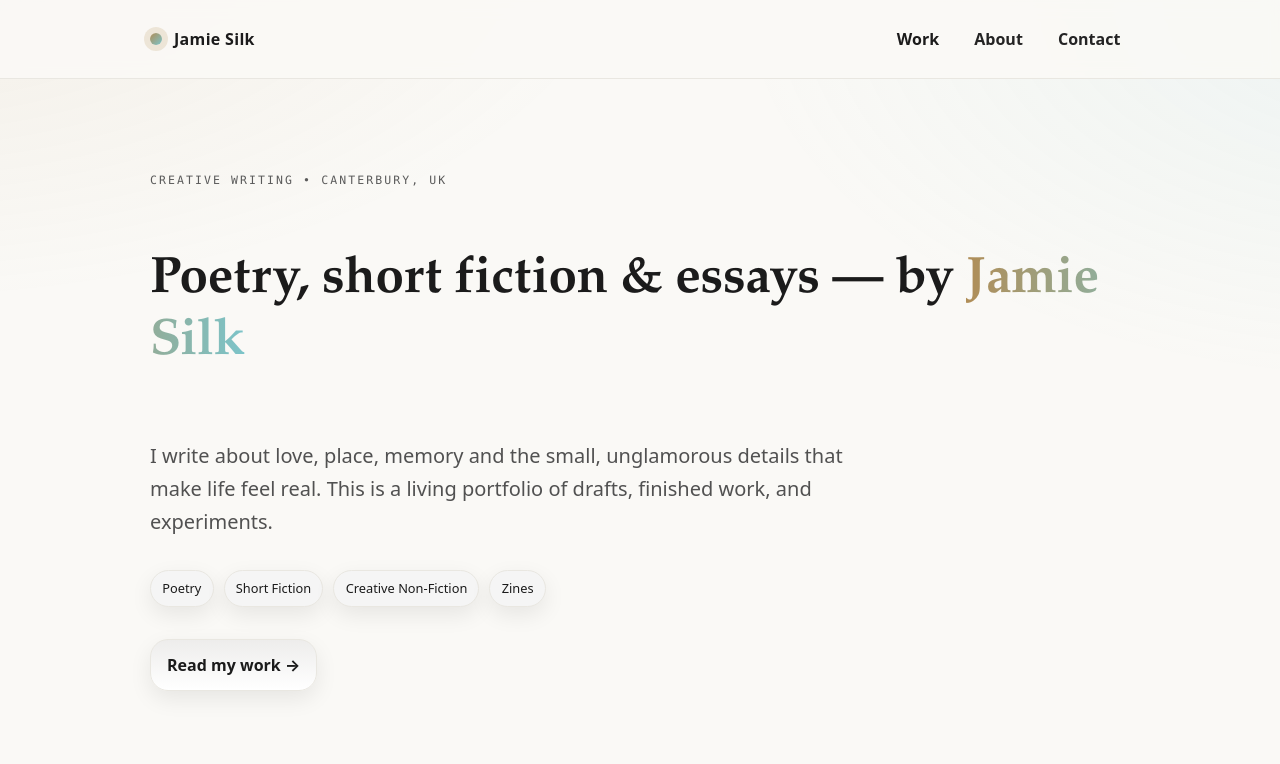
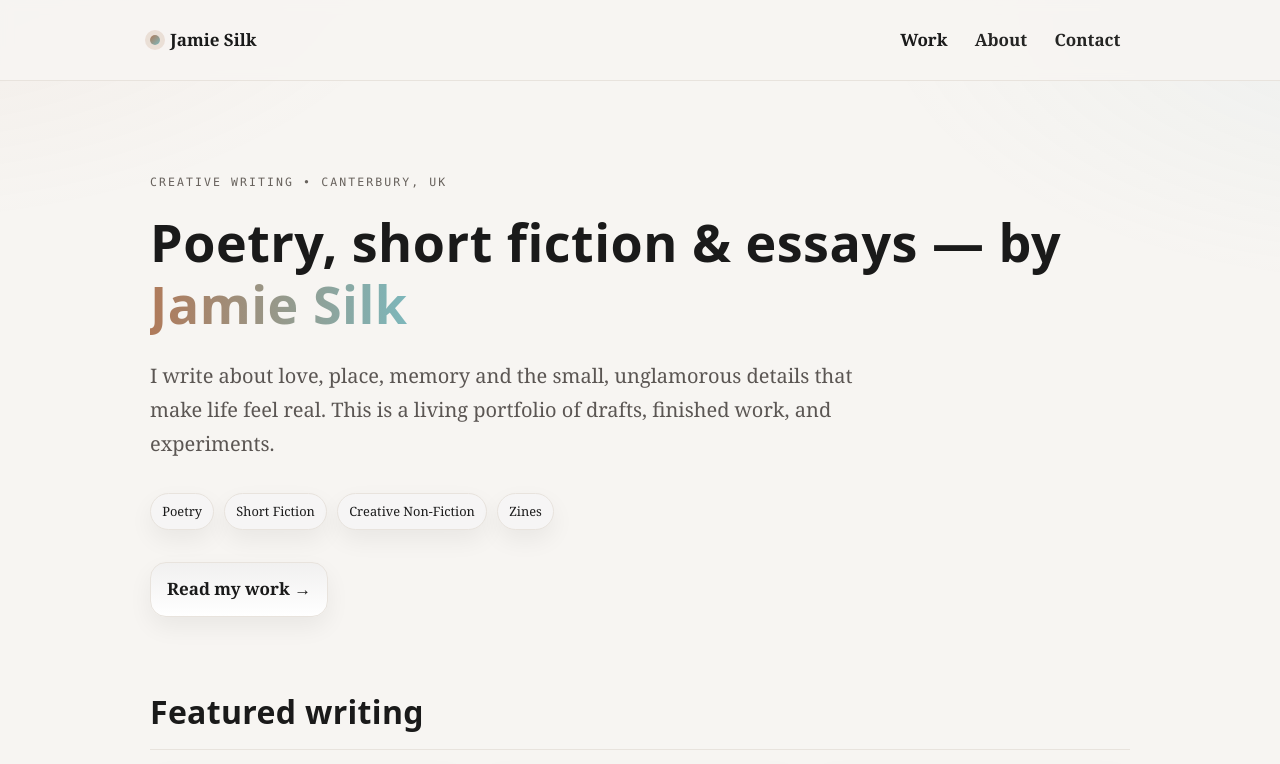
Before and after one commit to jamiesilk/jamie-portfolio, a plain HTML site: page index.html in a window 1280 px wide. Shown: the top 764 px of the page. Drawn offline with Linux system fonts and the light colour scheme.

Commit message:
Update style.css

```diff
--- a/style.css
+++ b/style.css
@@ -1,71 +1,62 @@
-/* -------------------------
-   Design tokens
---------------------------*/
+/* ============== Design tokens ============== */
 :root{
-  --bg: #0e0e10;
-  --surface: #151517;
-  --ink: #e9e7e1;
-  --muted: #b2b0aa;
-  --accent: #b08d57;
-  --accent-2: #7cc4c9;
-  --rule: #2a2a2e;
-  --radius: 18px;
-  --shadow: 0 8px 22px rgba(0,0,0,.28);
+  --bg: #f7f5f2;          /* paper */
+  --surface: #ffffff;     /* cards */
+  --ink: #1a1a1a;         /* text */
+  --muted: #67615c;       /* secondary text */
+  --accent: #b07a5a;      /* warm highlight */
+  --accent-2: #7db7bb;    /* cool highlight */
+  --rule: #e8e3dd;        /* hairline */
+  --radius: 16px;
+  --shadow: 0 10px 24px rgba(0,0,0,.06);
   --transition: 220ms ease;
 
-  --font-sans: ui-sans-serif, system-ui, -apple-system, "Segoe UI", Roboto, "Helvetica Neue", Arial, "Noto Sans", "Apple Color Emoji","Segoe UI Emoji","Segoe UI Symbol";
-  --font-serif: "Iowan Old Style", "Palatino Linotype", Palatino, "Book Antiqua", Georgia, serif;
-  --font-mono: ui-monospace, SFMono-Regular, Menlo, Monaco, Consolas, "Liberation Mono", "Courier New", monospace;
+  --font-sans: system-ui, -apple-system, "Segoe UI", Roboto, Helvetica, Arial, "Apple Color Emoji","Segoe UI Emoji";
+  --font-serif: Georgia, "Times New Roman", serif;
+  --font-mono: ui-monospace, SFMono-Regular, Menlo, Consolas, "Courier New", monospace;
 
-  --measure: 65ch;
+  --measure: 66ch;        /* comfortable line length */
 }
 
-@media (prefers-color-scheme: light){
+@media (prefers-color-scheme: dark){
   :root{
-    --bg:#faf9f6;
-    --surface:#ffffff;
-    --ink:#1b1b1b;
-    --muted:#5a5a5a;
-    --rule:#e9e7e1;
-    --shadow: 0 8px 22px rgba(0,0,0,.08);
+    --bg:#131313; --surface:#1b1b1b; --ink:#eee7de; --muted:#b8b2aa;
+    --rule:#2a2a2a; --shadow:0 10px 24px rgba(0,0,0,.5);
   }
 }
 
-/* -------------------------
-   Base
---------------------------*/
+/* ============== Base ============== */
 html,body{ height:100%; }
 body{
   margin:0;
   color:var(--ink);
   background:
-    radial-gradient(80rem 40rem at -10% -10%, rgba(176,141,87,.10), transparent 60%),
-    radial-gradient(70rem 40rem at 110% 0%, rgba(124,196,201,.10), transparent 60%),
+    radial-gradient(60rem 32rem at -10% -10%, rgba(176,122,90,.08), transparent 60%),
+    radial-gradient(56rem 30rem at 110% 0%, rgba(125,183,187,.08), transparent 60%),
     var(--bg);
-  font:16px/1.65 var(--font-sans);
+  font:17px/1.7 var(--font-serif); /* bookish body */
   -webkit-font-smoothing: antialiased;
   text-rendering: optimizeLegibility;
 }
 
-/* Typography */
 h1,h2,h3{
-  font-family: var(--font-serif);
-  font-weight: 600;
-  letter-spacing: -0.005em;
+  font-family: var(--font-sans);
+  font-weight: 700;
+  letter-spacing: .01em;
   line-height: 1.2;
+  margin: 0;
 }
-h1{ font-size: clamp(2.2rem, 4vw, 3.5rem); }
-h2{ font-size: clamp(1.5rem, 2.4vw, 2.125rem); margin: 0 0 .2rem; }
-h3{ font-size: 1.125rem; margin:.2rem 0 .35rem; }
+h1{ font-size: clamp(2.1rem, 4.2vw, 3.25rem); }
+h2{ font-size: clamp(1.5rem, 2.6vw, 2rem); margin-bottom:.25rem; }
+h3{ font-size: 1.15rem; margin:.2rem 0 .4rem; }
 
 p,li{ max-width: var(--measure); }
-
 .container{ max-width: 980px; margin:0 auto; padding: 20px clamp(18px, 3vw, 28px); }
 
 a{
   color: inherit;
   text-decoration: underline;
-  text-decoration-color: color-mix(in hsl, var(--accent) 55%, transparent);
+  text-decoration-color: color-mix(in hsl, var(--accent) 60%, transparent);
   text-underline-offset: .18em;
   text-decoration-thickness: .06em;
   transition: color var(--transition), text-decoration-color var(--transition);
@@ -75,71 +66,52 @@ a:hover{
   text-decoration-color: color-mix(in hsl, var(--accent) 90%, var(--accent-2) 10%);
 }
 
-/* Focus styles */
+/* Focus */
 :where(a, button, [tabindex]):focus-visible{
   outline: 2px solid color-mix(in hsl, var(--accent) 70%, var(--accent-2) 30%);
-  outline-offset: 2px;
-  border-radius: 6px;
+  outline-offset: 2px; border-radius: 6px;
 }
 
-/* Visually hidden utility */
-.sr-only{
-  position:absolute!important; width:1px; height:1px; padding:0; margin:-1px; overflow:hidden; clip:rect(0,0,0,0); white-space:nowrap; border:0;
-}
-
-/* Spacing utilities */
+/* Utilities */
+.sr-only{ position:absolute!important; width:1px; height:1px; padding:0; margin:-1px; overflow:hidden; clip:rect(0,0,0,0); white-space:nowrap; border:0; }
 .mt-6{ margin-top:.65rem; }
 .mt-18{ margin-top:18px; }
 
-/* -------------------------
-   Header / Skip
---------------------------*/
-.skip-link{
-  position: absolute; left: -9999px; top: auto;
-}
+/* ============== Header / Skip ============== */
+.skip-link{ position:absolute; left:-9999px; top:auto; }
 .skip-link:focus{
   left: 12px; top: 12px; background: var(--surface); color: var(--ink);
   padding:.5rem .75rem; border-radius: 8px; box-shadow: var(--shadow);
 }
 
 header{
-  position: sticky; top: 0; z-index: 50;
-  backdrop-filter: blur(8px);
+  position: sticky; top: 0; z-index: 10;
+  backdrop-filter: blur(6px);
   background: color-mix(in hsl, var(--bg) 92%, transparent);
   border-bottom: 1px solid var(--rule);
 }
-nav{
-  display:flex; align-items:center; justify-content:space-between; gap:16px;
+nav{ display:flex; align-items:center; justify-content:space-between; gap:16px; }
+.brand{ display:flex; align-items:center; gap:10px; font-weight: 800; }
+.sig-dot{
+  width:10px; height:10px; border-radius:50%;
+  background: linear-gradient(135deg, var(--accent), var(--accent-2));
+  box-shadow: 0 0 0 5px color-mix(in hsl, var(--accent) 18%, transparent);
 }
-.brand{
-  display:flex; align-items:center; gap:12px;
-  font-weight: 700; letter-spacing:.02em;
-}
-.sig-dot{
-  width:12px; height:12px; border-radius:50%;
-  background: linear-gradient(135deg, var(--accent), var(--accent-2));
-  box-shadow: 0 0 0 6px color-mix(in hsl, var(--accent) 18%, transparent);
-}
-.navlinks{ display:flex; gap: 16px; align-items:center; }
+.navlinks{ display:flex; gap: 8px; align-items:center; }
 .navlinks a{
-  padding: .35rem .6rem;
-  border-radius: 10px;
-  color: color-mix(in hsl, var(--ink) 85%, var(--muted) 15%);
-  text-decoration: none;
-  font-weight: 600;
+  padding: .35rem .6rem; border-radius: 10px; text-decoration: none;
+  color: color-mix(in hsl, var(--ink) 85%, var(--muted) 15%); font-weight: 600;
 }
 .navlinks a[aria-current="page"]{ color: var(--ink); }
-.navlinks a:hover{ background: color-mix(in hsl, var(--surface) 86%, transparent); }
+.navlinks a:hover{ background: color-mix(in hsl, var(--surface) 92%, transparent); }
 
-/* -------------------------
-   Hero
---------------------------*/
+/* ============== Hero ============== */
 .hero{ padding: 72px 0 36px; display:grid; gap:18px; }
 .kicker{
   text-transform: uppercase; letter-spacing: .18em; font-size: .72rem; color: var(--muted);
   font-family: var(--font-mono);
 }
-.hero-title span.name{
+.hero-title .name{
   background: linear-gradient(90deg, var(--accent), var(--accent-2));
   -webkit-background-clip:text; background-clip:text; color: transparent;
 }
@@ -160,64 +132,38 @@ nav{
 .btn{
   display:inline-flex; align-items:center; gap:10px;
   padding:.75rem 1rem; border-radius: var(--radius);
-  font-weight:700;
-  border: 1px solid var(--rule);
-  background: linear-gradient(180deg, color-mix(in hsl, var(--surface) 85%, var(--accent) 15%), var(--surface));
-  box-shadow: var(--shadow);
-  color: var(--ink);
-  text-decoration: none;
+  font-weight:700; border: 1px solid var(--rule);
+  background: linear-gradient(180deg, color-mix(in hsl, var(--surface) 88%, var(--accent) 12%), var(--surface));
+  box-shadow: var(--shadow); color: var(--ink); text-decoration: none;
   transition: transform var(--transition), box-shadow var(--transition);
 }
-.btn:hover{ transform: translateY(-2px); box-shadow: 0 12px 24px rgba(0,0,0,.28); }
+.btn:hover{ transform: translateY(-2px); box-shadow: 0 14px 26px rgba(0,0,0,.12); }
 
-/* -------------------------
-   Sections / Cards / Lists
---------------------------*/
+/* ============== Sections / Cards / Lists ============== */
 section{ padding: 40px 0; }
-.section-head{
-  display:flex; align-items:end; justify-content:space-between; gap: 12px; margin-bottom: 8px;
-}
-.section-rule{
-  height:1px; background: var(--rule);
-  margin: 14px 0 18px; border:0;
-}
+.section-head{ display:flex; align-items:end; justify-content:space-between; gap:12px; margin-bottom: 8px; }
+.section-rule{ height:1px; background: var(--rule); margin: 14px 0 18px; border:0; }
 
 .grid{ display:grid; grid-template-columns:repeat(auto-fit,minmax(280px,1fr)); gap:18px; align-items:stretch; }
 .card{
-  background: var(--surface);
-  border: 1px solid var(--rule);
-  border-radius: var(--radius);
-  padding: 18px 18px 20px;
-  box-shadow: var(--shadow);
-  transition: transform var(--transition);
+  background: var(--surface); border: 1px solid var(--rule); border-radius: var(--radius);
+  padding: 18px 18px 20px; box-shadow: var(--shadow); transition: transform var(--transition);
 }
 .card:hover{ transform: translateY(-3px); }
 .meta{ color: var(--muted); font-size: .9rem; margin: .1rem 0 .3rem; }
 
 .list{ list-style:none; padding:0; margin:0; }
-.list li{
-  padding: 12px 0;
-  border-bottom: 1px dashed var(--rule);
-}
+.list li{ padding: 12px 0; border-bottom: 1px dashed var(--rule); }
 .list li:last-child{ border-bottom: none; }
 
-/* -------------------------
-   Poetry & blockquotes
---------------------------*/
+/* ============== Poetry & quotes ============== */
 .poem{
   font-family: var(--font-serif);
-  white-space: pre-wrap;
-  line-height: 1.7;
-  font-size: 1rem;
-  margin: .6rem 0 0;
+  white-space: pre-wrap; line-height: 1.7; font-size: 1rem; margin: .6rem 0 0;
 }
-/* subtle typewriter-style line */
 .poem::before{
-  content:"";
-  display:block;
-  width: 54px; height: 2px;
-  background: linear-gradient(90deg, var(--accent), transparent);
-  margin: .1rem 0 .6rem;
+  content:""; display:block; width: 54px; height: 2px;
+  background: linear-gradient(90deg, var(--accent), transparent); margin: .1rem 0 .6rem;
 }
 .attribution{ color: var(--muted); font-style: italic; }
 
@@ -228,20 +174,13 @@ blockquote{
   font-family: var(--font-serif);
 }
 
-/* -------------------------
-   Footer
---------------------------*/
+/* ============== Footer ============== */
 footer{
-  margin-top: 32px; padding: 28px 0 60px;
-  color: var(--muted);
-  border-top: 1px solid var(--rule);
-  font-size: .95rem;
-  text-align: center;
+  margin-top: 32px; padding: 28px 0 60px; color: var(--muted);
+  border-top: 1px solid var(--rule); font-size: .95rem; text-align: center;
 }
 
-/* -------------------------
-   Motion preferences
---------------------------*/
+/* Motion prefs */
 @media (prefers-reduced-motion: reduce){
   *{ animation: none !important; transition: none !important; scroll-behavior: auto !important; }
 }
```
